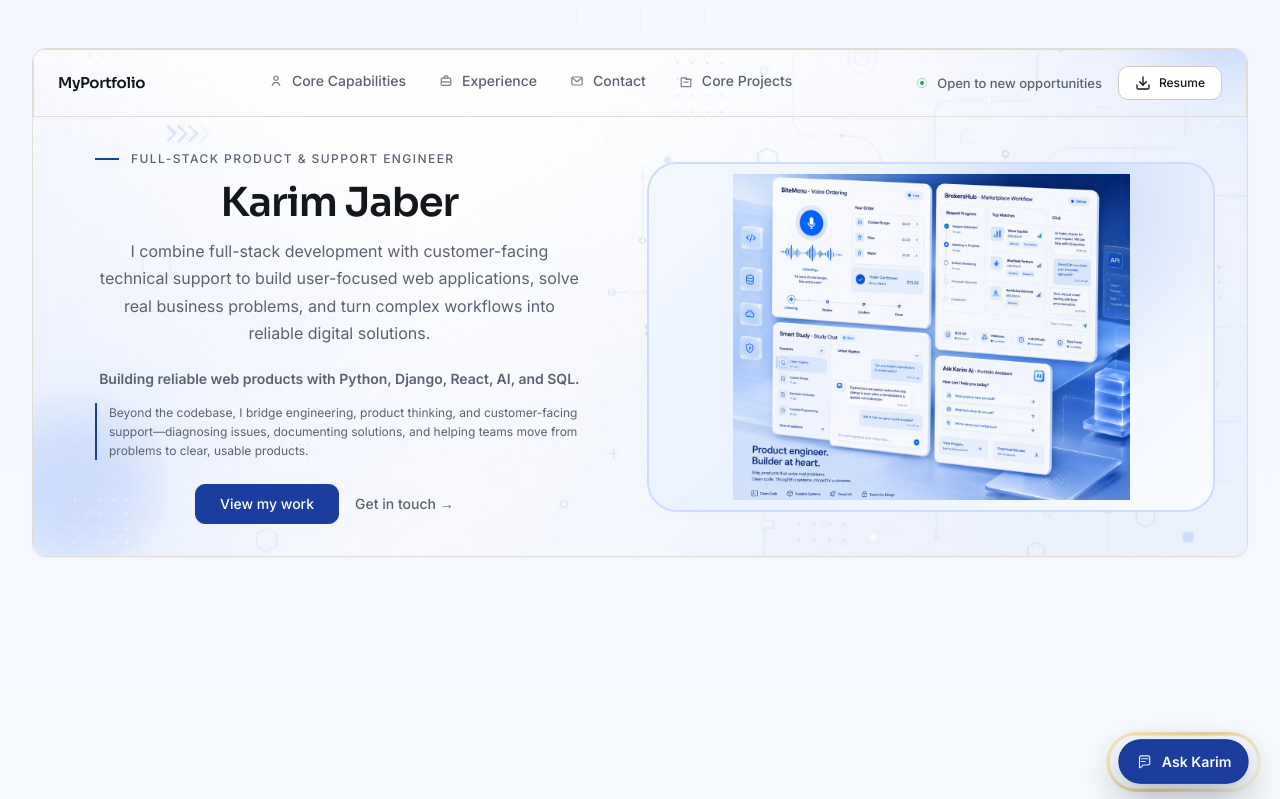
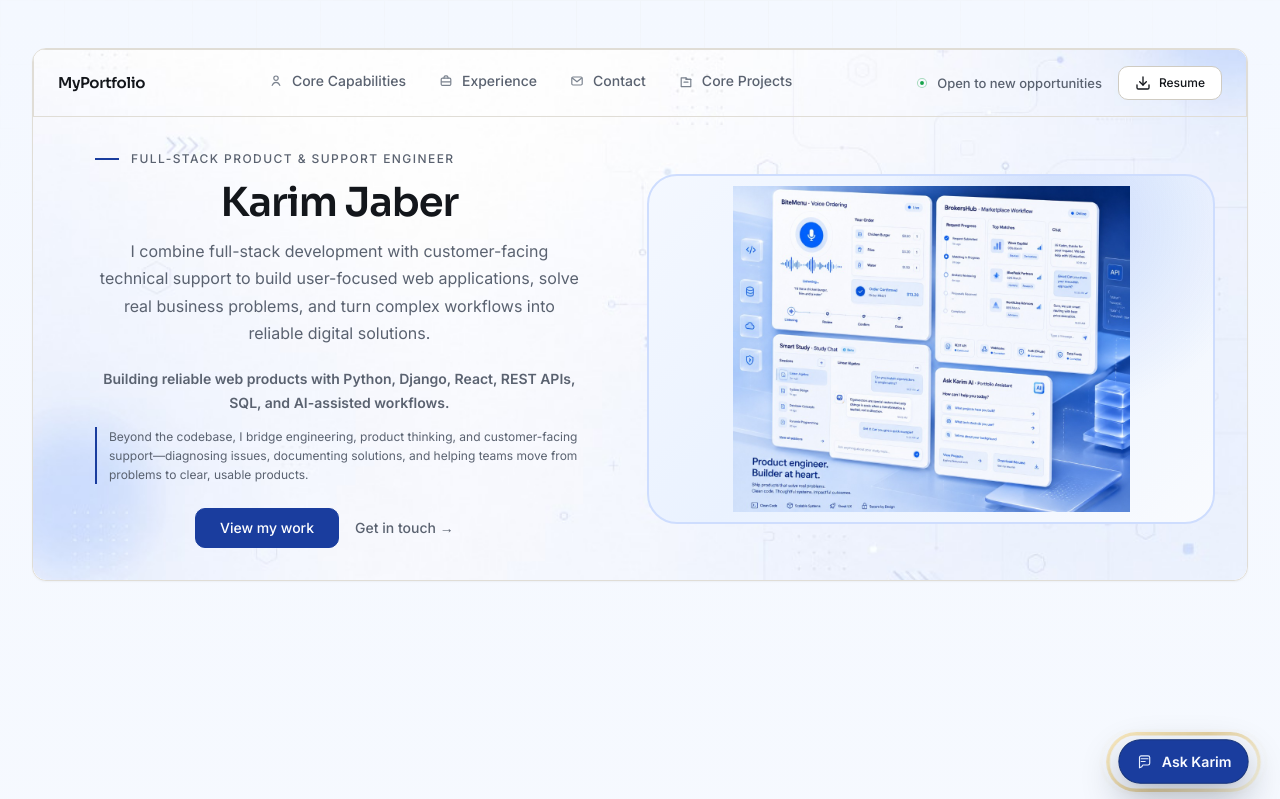
Before and after one commit to karimsajaber-cyber/myportfolio, a React (Vite) app: page / in a window 1280 px wide. Shown: the top 799 px of the page. Built offline with nearby package versions, Linux system fonts and the light colour scheme.

Commit message:
Specific Modification in hero section details

```diff
--- a/src/content/site.js
+++ b/src/content/site.js
@@ -6,7 +6,7 @@ export const site = {
   navBrand: "MyPortfolio",
   role: "Full-Stack Product & Support Engineer",
   tagline:
-    "Building reliable web products with Python, Django, React, AI, and SQL.",
+    "Building reliable web products with Python, Django, React, REST APIs, SQL, and AI-assisted workflows.",
   differentiator:
     "Beyond the codebase, I bridge engineering, product thinking, and customer-facing support—diagnosing issues, documenting solutions, and helping teams move from problems to clear, usable products.",
   availability: "Open to new opportunities",
```
